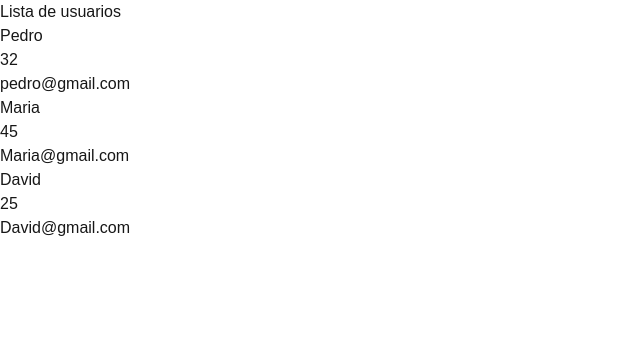
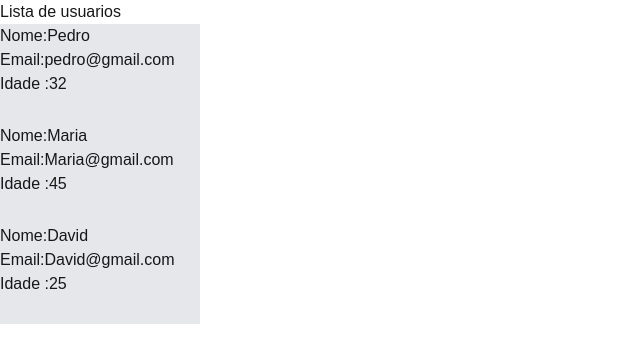
Before and after one commit to davidcontadecursoeusoprofissio-cybe/ExemploProps, a Next.js app in the folder aulaprops/: page / in a window 1280 px wide. Shown: the top 362 px of the page, without its empty margins (0-640 px from the left). Built offline with nearby package versions, Linux system fonts and the light colour scheme.

Commit message:
atualizei

```diff
--- a/aulaprops/app/Components/ListaDeUsuarios.jsx
+++ b/aulaprops/app/Components/ListaDeUsuarios.jsx
@@ -41,13 +41,13 @@ export default function  ListaDePessoas() {
         {
             usuario.map((usuario)=>{
               return (
-                <>
-              <p key={usuario.email}>{usuario.nome}</p>
-              <p key={usuario.email}>{usuario.idade}</p>
-              <p key={usuario.email}>{usuario.email}</p>
-              <p key={usuario.email}>{usuario.status}</p>
+                <div key={usuario.email} className="bg-gray-200 w-50 h-25 ">
+              <h1> Nome:{usuario.nome}</h1>
+              <h2> Email:{usuario.email}</h2>
+              <p> Idade :{usuario.idade}</p>
+              <p>{usuario.status}</p>
 
-                </>
+                </div>
               )
 
 
@@ -56,3 +56,7 @@ export default function  ListaDePessoas() {
         </>
     )
 }
+//<h1 key={usuario.email}> Nome:{usuario.nome}</h1>
+//<h2 key={usuario.email}> Email:{usuario.email}</h2>
+// <p key={usuario.email}> Idade :{usuario.idade}</p>
+// <p key={usuario.email}>{usuario.status}</p>
```
